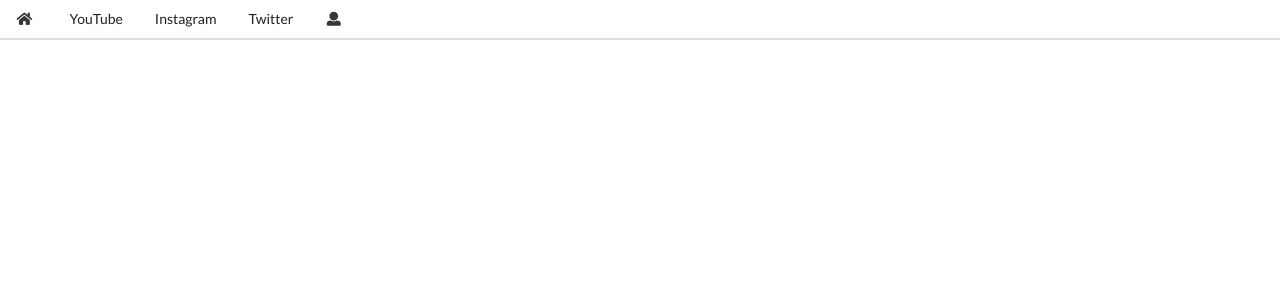
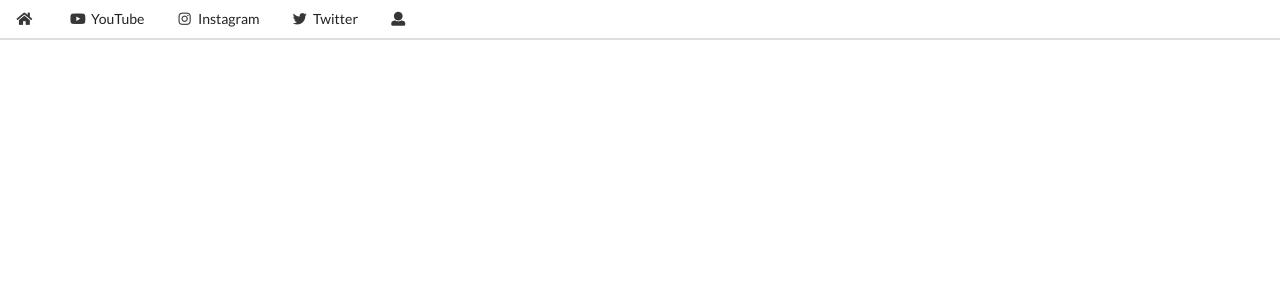
Before and after one commit to jake83/social, a React (Create React App) app: page / in a window 1280 px wide. Shown: the top 300 px of the page. Built offline with nearby package versions, Linux system fonts and the light colour scheme.

Commit message:
Starting to add in links

```diff
--- a/src/components/Header.js
+++ b/src/components/Header.js
@@ -5,19 +5,22 @@ const Header = () => {
   return (
     <div className="ui secondary pointing menu">
       <Link href="/" className="item">
-        <i className="home icon"></i>
+        <i className="home icon" />
       </Link>
       <Link href="/youtube" className="item">
+        <i className="youtube icon" />
         YouTube
       </Link>
       <Link href="/instagram" className="item">
+        <i className="instagram icon" />
         Instagram
       </Link>
       <Link href="/twitter" className="item">
+        <i className="twitter icon" />
         Twitter
       </Link>
       <Link href="/profile" className="item">
-        <i className="user icon"></i>
+        <i className="user icon" />
       </Link>
     </div>
   );
```
